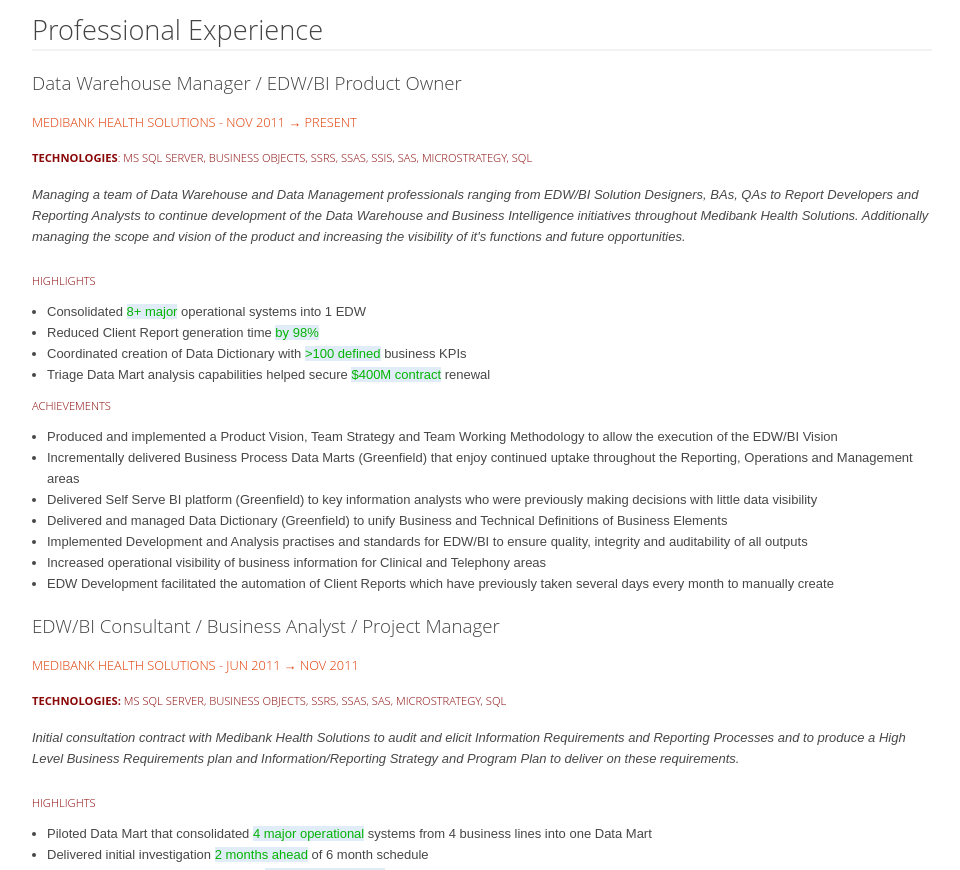
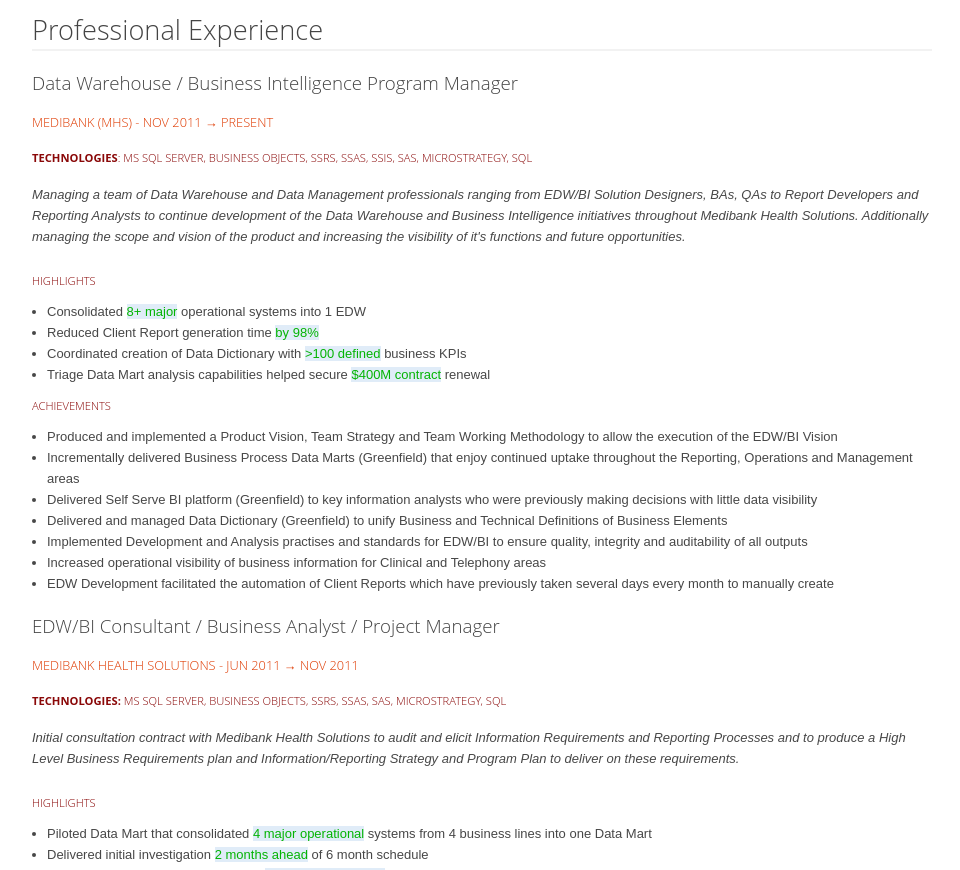
Before and after one commit to mwanstall/mwanstall-resume, a plain HTML site: page index.html in a window 1280 px wide. Shown: the part 1117-1987 px from the top of the page, without its empty margins (158-1118 px from the left). Drawn offline with Linux system fonts and the light colour scheme.

Commit message:
Changed Medibank title to Program Manager, removed Product Owner to reduce confusion

```diff
--- a/index.html
+++ b/index.html
@@ -101,8 +101,8 @@
 </ul>
 </div></div></div>
 <h2>Professional Experience</h2>
-<h3>Data Warehouse Manager / EDW/BI Product Owner</h3>
-<h4>MEDIBANK HEALTH SOLUTIONS - NOV 2011 &rarr; PRESENT</h4>
+<h3>Data Warehouse / Business Intelligence Program Manager</h3>
+<h4>MEDIBANK (MHS) - NOV 2011 &rarr; PRESENT</h4>
 <h5><strong>Technologies</strong>: MS SQL Server, Business Objects, SSRS, SSAS, SSIS, SAS, MicroStrategy, SQL</h5>
 <p><em>Managing a team of Data Warehouse and Data Management professionals ranging from EDW/BI Solution Designers, BAs, QAs to Report Developers and Reporting Analysts to continue development of the Data Warehouse and Business Intelligence initiatives throughout Medibank Health Solutions. Additionally managing the scope and vision of the product and increasing the visibility of it's functions and future opportunities.</em></p>
 <h6>Highlights</h6>
```
Also changed, not shown: 3 other files.
